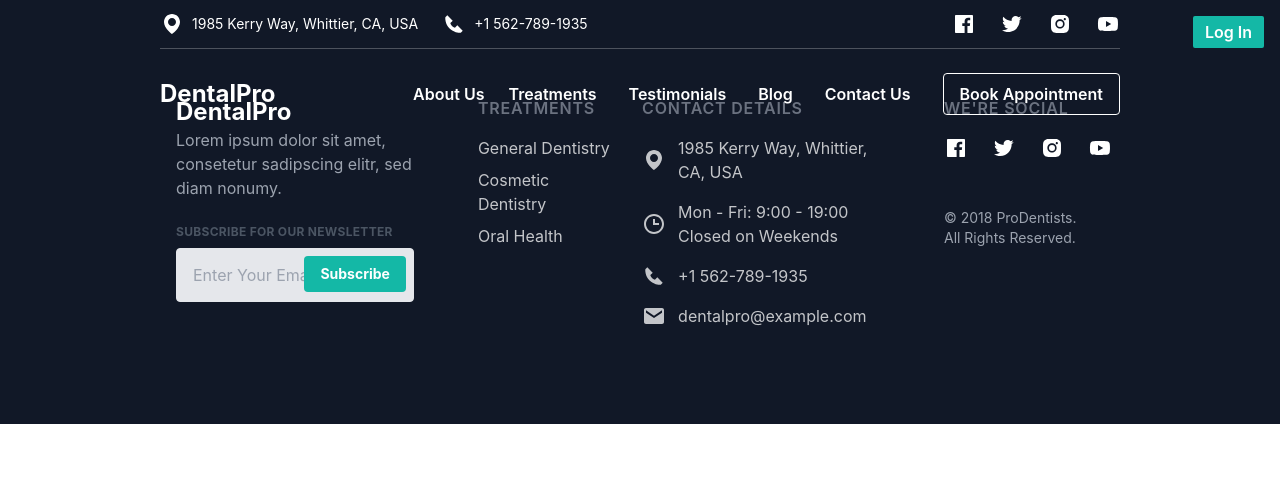
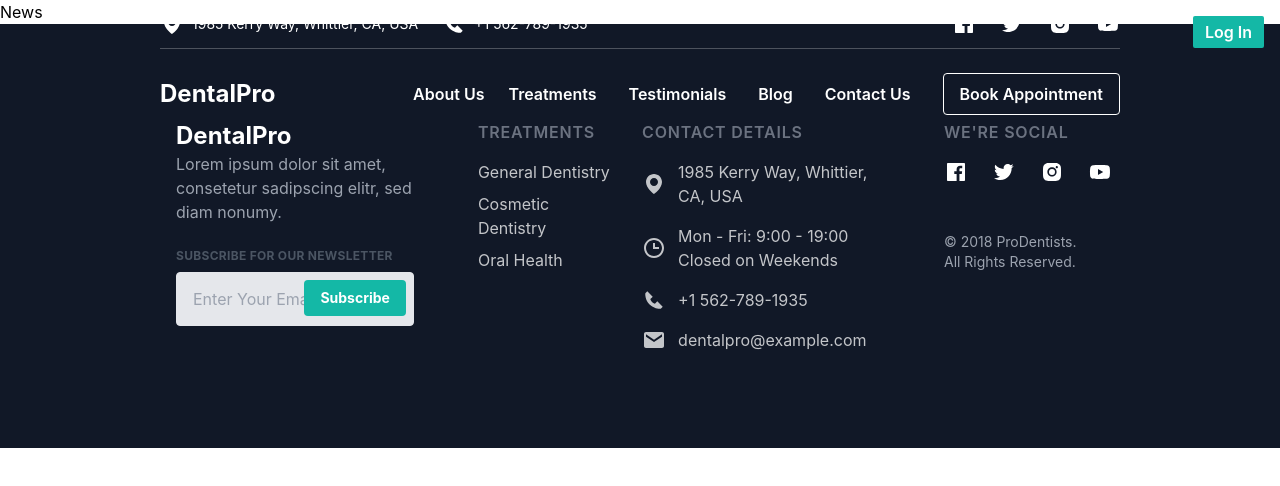
Before and after one commit to 3110manav/BNB_CodeBullet_23, a React (Create React App) app in the folder client/: page /news in a window 1280 px wide. Shown: the top 486 px of the page. Built offline with nearby package versions, Linux system fonts and the light colour scheme.

Commit message:
mui added

```diff
--- a/client/package.json
+++ b/client/package.json
@@ -3,6 +3,10 @@
   "version": "0.1.0",
   "private": true,
   "dependencies": {
+    "@emotion/react": "^11.11.3",
+    "@emotion/styled": "^11.11.0",
+    "@mui/icons-material": "^5.15.10",
+    "@mui/material": "^5.15.10",
     "@testing-library/jest-dom": "^5.17.0",
     "@testing-library/react": "^13.4.0",
     "@testing-library/user-event": "^13.5.0",
--- /dev/null
+++ b/client/src/components/news/News.js
@@ -0,0 +1,9 @@
+import React from 'react'
+
+function News() {
+  return (
+    <div>News</div>
+  )
+}
+
+export default News
--- /dev/null
+++ b/client/src/components/news/NewsCard.js
@@ -0,0 +1,9 @@
+import React from 'react'
+
+function NewsCard() {
+  return (
+    <div>NewsCard</div>
+  )
+}
+
+export default NewsCard
--- a/client/src/routes/Routers.js
+++ b/client/src/routes/Routers.js
@@ -1,10 +1,12 @@
 import { Routes, Route } from 'react-router-dom';
 import Home from '../pages/Home';
+import News from '../components/news/News'
 
 const Routers = () => {
   return (
    <Routes>
     <Route path='/' element={<Home />} />
+    <Route path='/news' element={<News/>} />
    </Routes>
   )
 }
```
Also changed, not shown: 1 other file (tests, documents, lock files or other folders).
